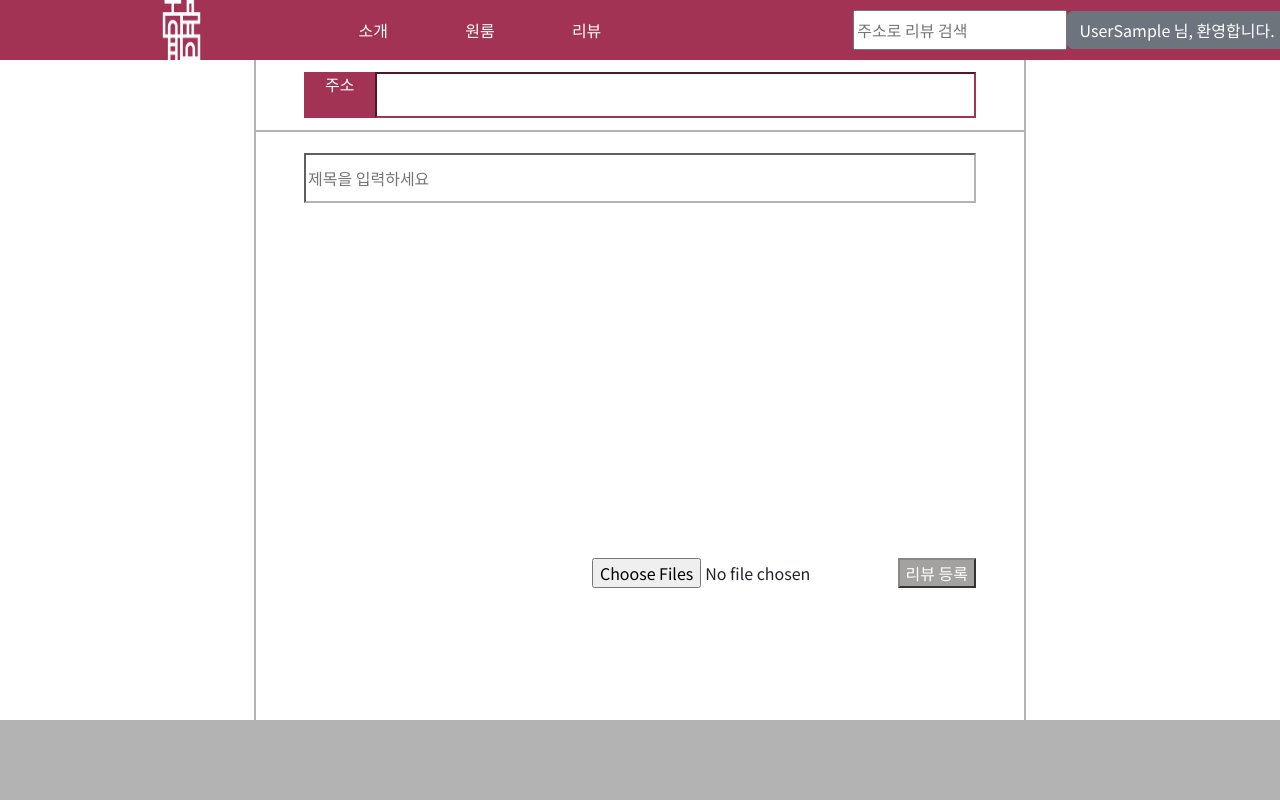
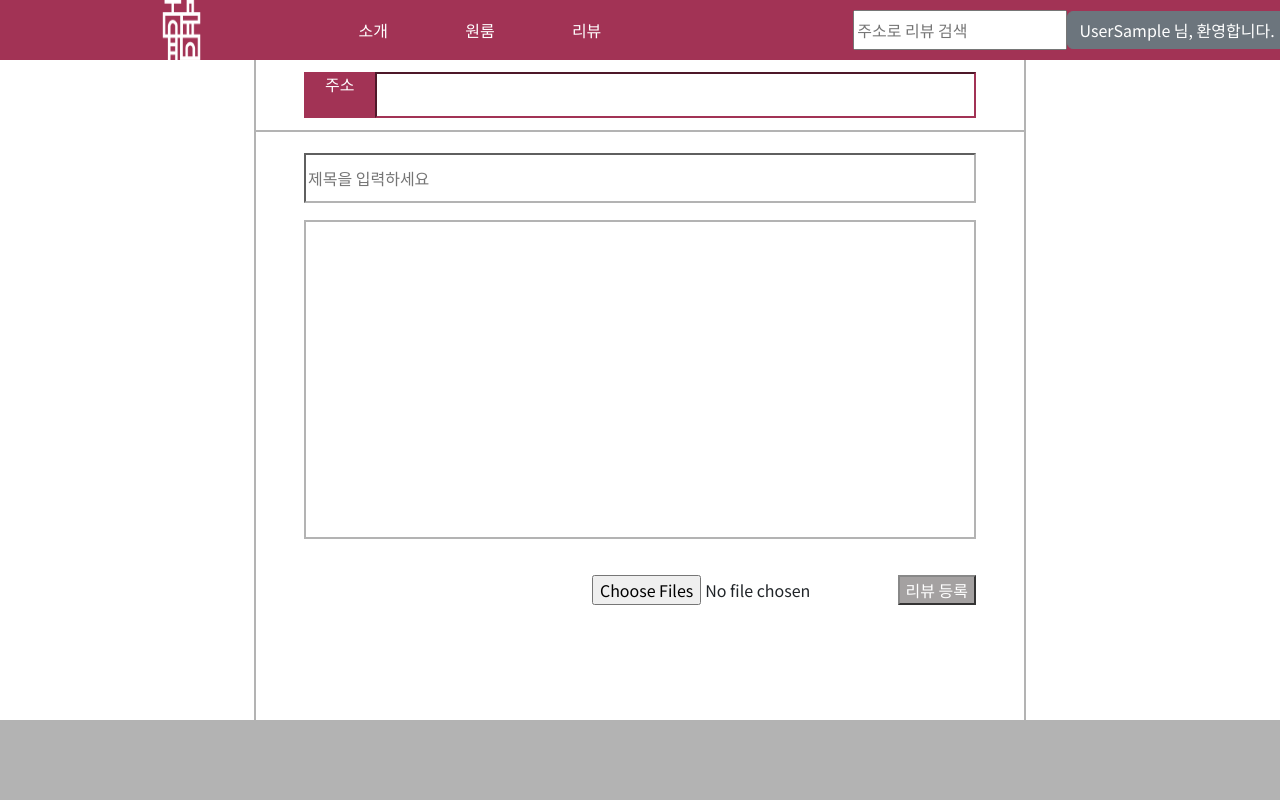
Before and after one commit to adover134/django_review_platform, a Django app: page /normal_user_review_write_page/ in a window 1280 px wide. Run offline with Django 4.2, Linux system fonts and the light colour scheme; the visitor is signed in with stand-in values (Sample User, id 1); parts of the project's set-up code (start-up, migrations or seed data) failed here and were passed over; some libraries are stand-ins or nearby versions.

Commit message:
중간 병합

```diff
--- a/static/css/normalUserReviewListTemplate.css
+++ b/static/css/normalUserReviewListTemplate.css
@@ -4,11 +4,11 @@ a.link-secondary {
   text-decoration: none;
 }
 
-div#reviews_div {
+#reviews_div {
   height: 100%;
 }
 
-div#reviews {
+#reviews {
   margin-right: 5px;
   margin-left: 6.25%;
   height: 100%;
--- a/templates/normal_user_review_write.html
+++ b/templates/normal_user_review_write.html
@@ -20,12 +20,12 @@
                 </script>
             </div>
             <div id="tr2">
-                <div style="height: 9.09%; width: 100%; ">
-                    <input style="height:100%;width: 100%; text-align: left; border-color: #B3B3B3" name="title"
+                <div style="height: 9.09%; width: 100%; margin-bottom: 2.604%;">
+                    <input style="height:100%;width: 100%; text-align: left; border-color: #B3B3B3;" name="title"
                            placeholder="제목을 입력하세요">
                 </div>
-                <div style="height: 58.7%; padding-top: 2.604%">
-                    <div contenteditable class="fake_textarea" style="height: 100%; width: 100%; text-align:left; border-color: #B3B3B3;" id="review_sentence"></div>
+                <div style="height: 58.7%; border:2px solid #B3B3B3;">
+                    <div contenteditable class="fake_textarea" style="height: 100%; width: 100%; text-align:left;" id="review_sentence"></div>
                     <input style="display:none;" name="review_sentence" id="review_sentence1">
                 </div>
                 <div style="padding-top: 3.038%">
```
Also changed, not shown: 1 other file.
